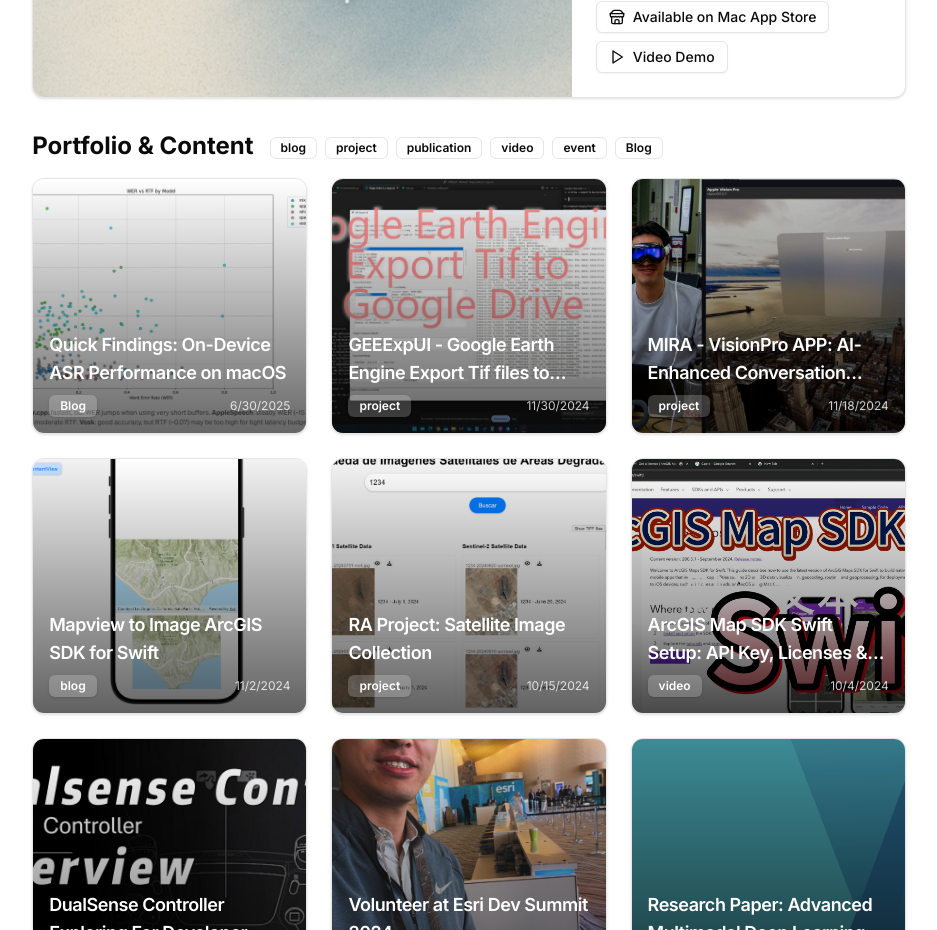
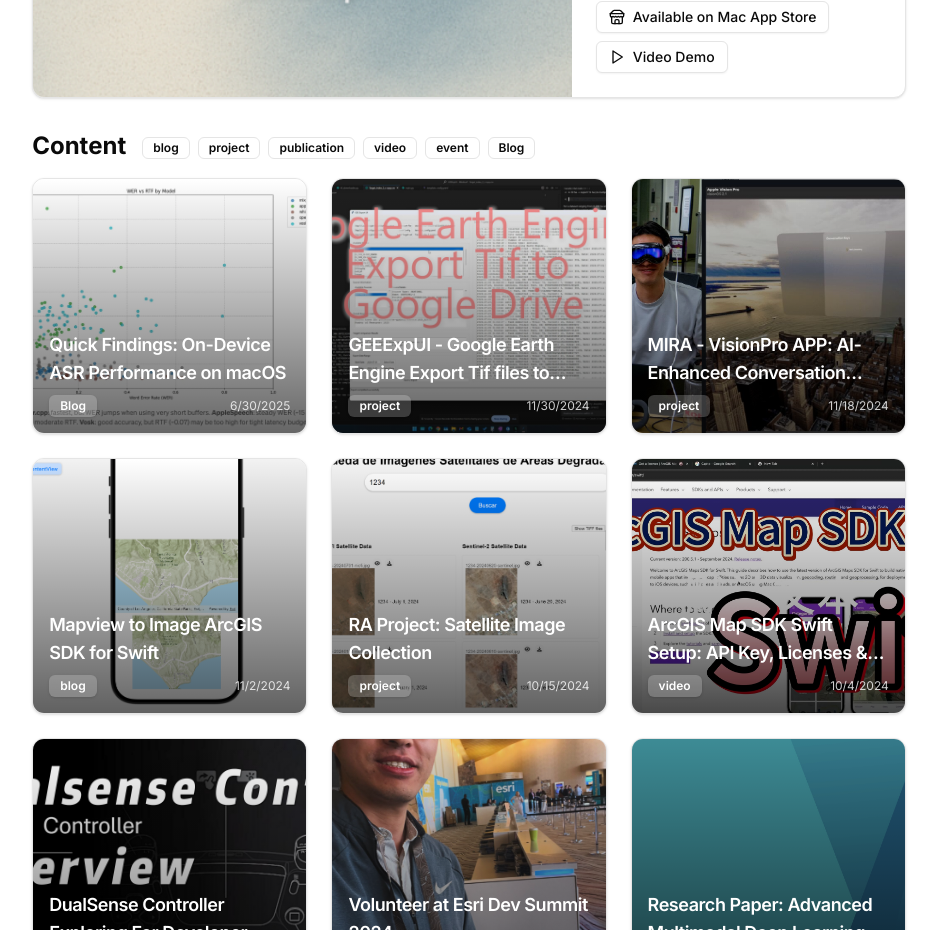
Before and after one commit to wayne-xyz/waynej.me, a Next.js app: page / in a window 1280 px wide. Shown: the part 780-1710 px from the top of the page, without its empty margins (171-1108 px from the left). Built offline with nearby package versions, Linux system fonts and the light colour scheme.

Commit message:
Update home-page.js

```diff
--- a/src/app/home-page.js
+++ b/src/app/home-page.js
@@ -207,7 +207,7 @@
         <div className="space-y-4">
           <div className="flex justify-between items-center">
             <div className="flex items-center space-x-4">
-              <h2 className="text-2xl font-bold">Portfolio & Content</h2>
+              <h2 className="text-2xl font-bold">Content</h2>
               <div className="space-x-2">
                 {uniqueTypes.map(type => (
                   <Badge
```
